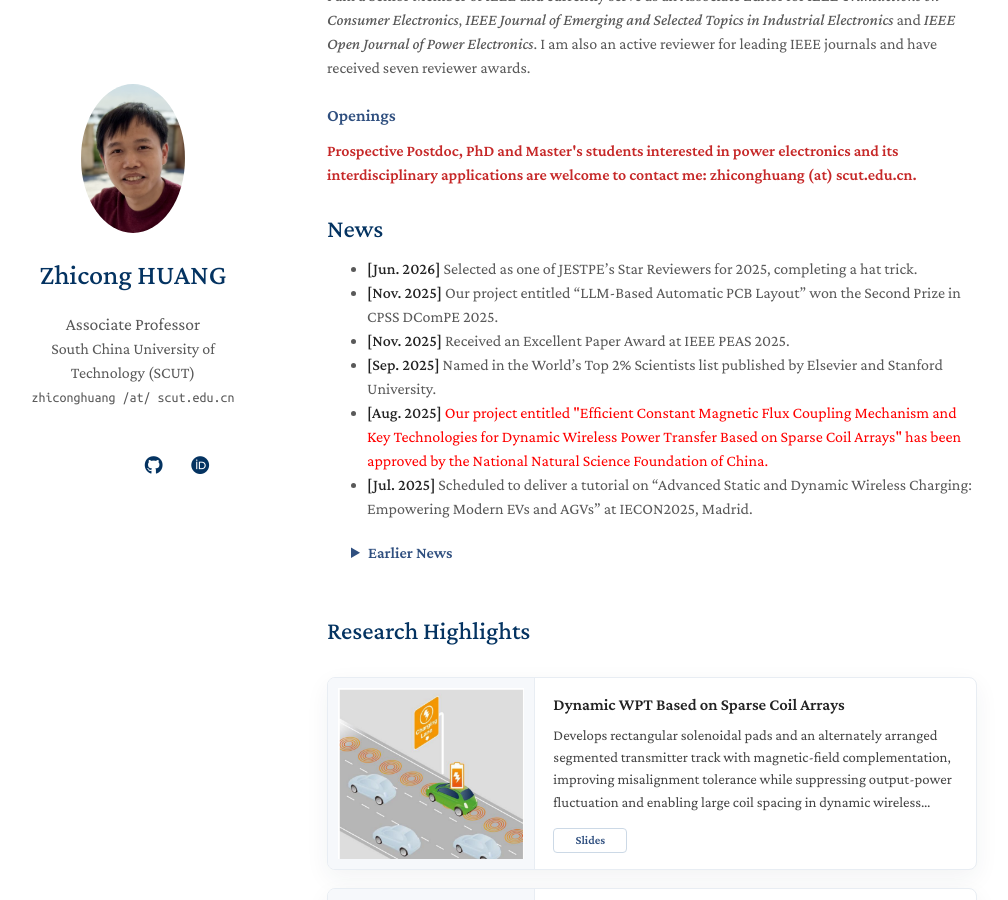
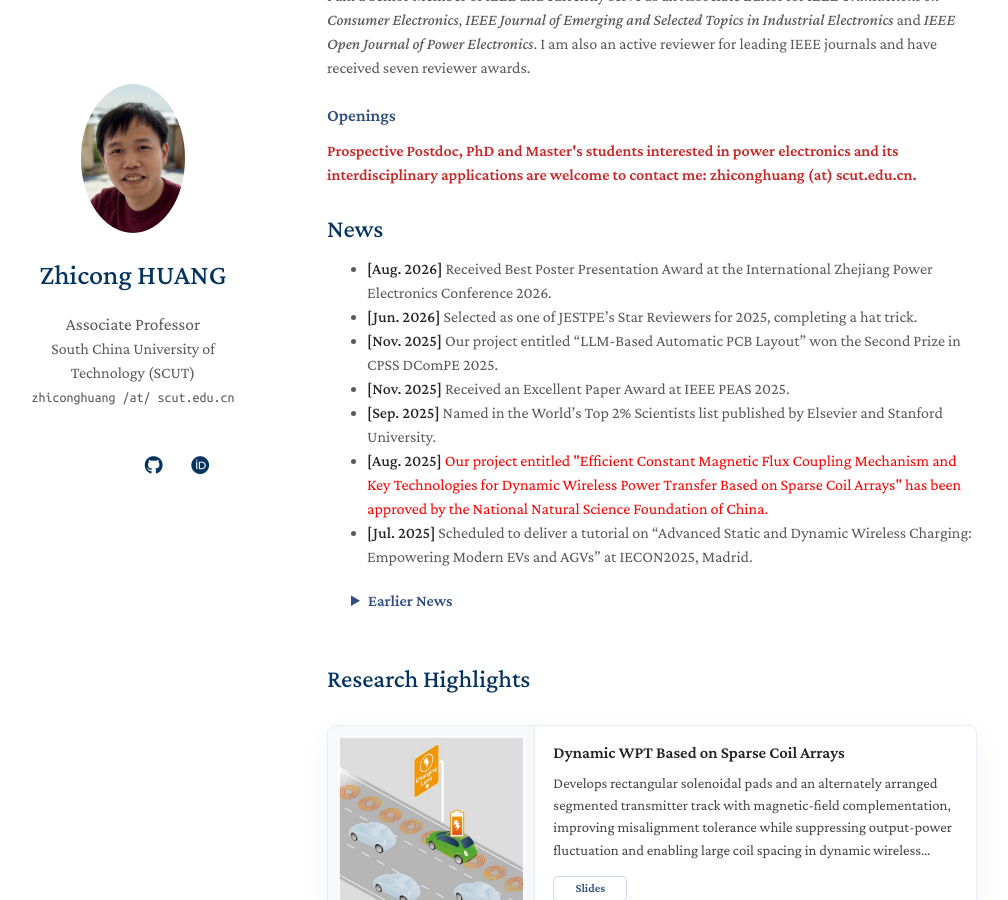
Before and after one commit to forwardhuang/forwardhuang.github.io, a Jekyll site: the page built from index.md, in a window 1280 px wide and 900 px high, scrolled down 429 px. Shown: the whole window, without its empty margins (143-1151 px from the left). Built offline with Jekyll 4.4.1, drawn with Linux system fonts in a browser that asks for light colours; a style sheet for code colours, icons or effects is not loaded; our own code applies the rules of GitHub Pages for plain Markdown files.

Commit message:
Add Zhejiang conference poster award news

```diff
--- a/index.md
+++ b/index.md
@@ -20,6 +20,7 @@ I am a Senior Member of IEEE and currently serve as an Associate Editor for *IEE
 
 <h2 id="news" class="section-title news-section-title">News</h2>
 
+- **[Aug. 2026]** Received Best Poster Presentation Award at the International Zhejiang Power Electronics Conference 2026.
 - **[Jun. 2026]** Selected as one of JESTPE's Star Reviewers for 2025, completing a hat trick.
 - **[Nov. 2025]** Our project entitled "LLM-Based Automatic PCB Layout" won the Second Prize in CPSS DComPE 2025.
 - **[Nov. 2025]** Received an Excellent Paper Award at IEEE PEAS 2025.
```
